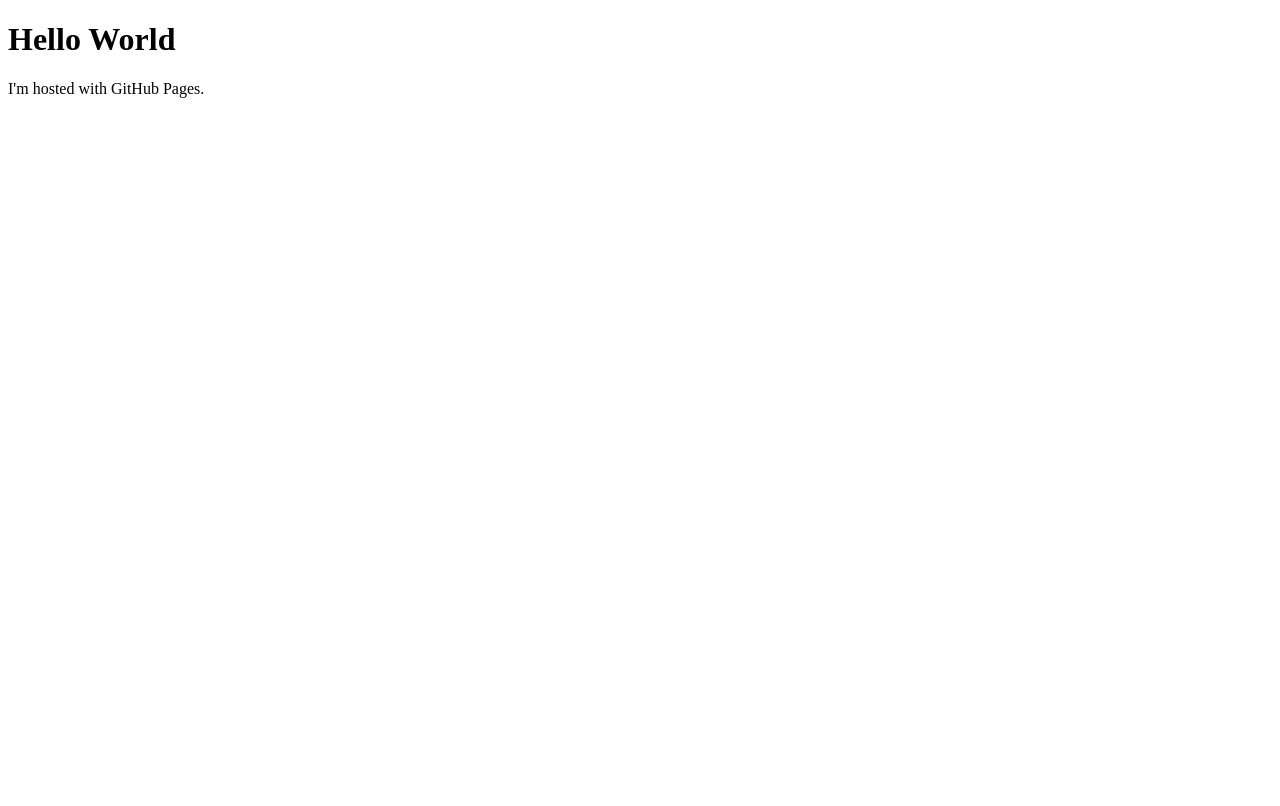
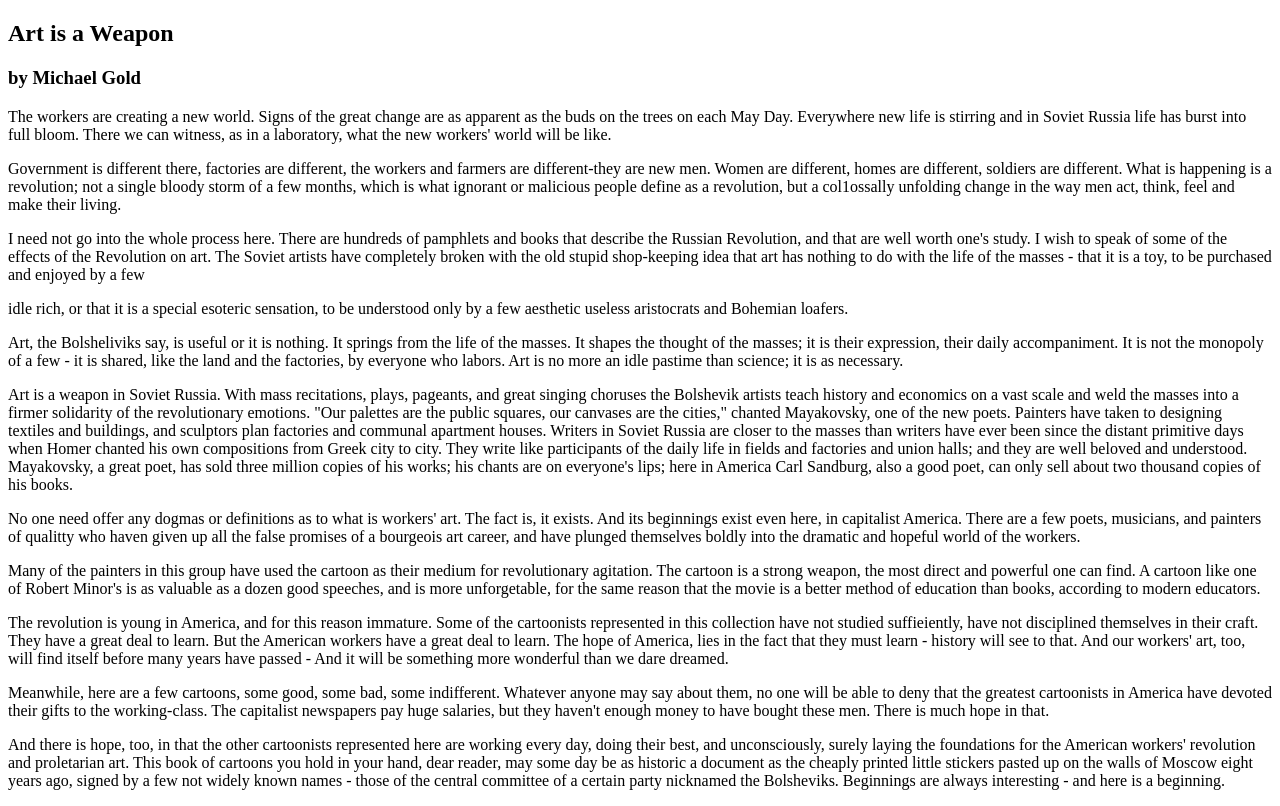
Before and after one commit to bigprosody/bigprosody, a plain HTML site: page index.html in a window 1280 px wide. Drawn offline with Linux system fonts and the light colour scheme.

Commit message:
Update index.html

```diff
--- a/index.html
+++ b/index.html
@@ -1,7 +1,27 @@
 <!DOCTYPE html>
 <html>
 <body>
-<h1>Hello World</h1>
-<p>I'm hosted with GitHub Pages.</p>
+<h2>Art is a Weapon</h2>
+<h3>by Michael Gold</h3>
+
+<p>The workers are creating a new world. Signs of the great change are as apparent as the buds on the trees on each May Day. Everywhere new life is stirring and in Soviet Russia life has burst into full bloom. There we can witness, as in a laboratory, what the new workers' world will be like.</p>
+
+<p>Government is different there, factories are different, the workers and farmers are different-they are new men. Women are different, homes are different, soldiers are different. What is happening is a revolution; not a single bloody storm of a few months, which is what ignorant or malicious people define as a revolution, but a col1ossally unfolding change in the way men act, think, feel and make their living.</p>
+
+<p>I need not go into the whole process here. There are hundreds of pamphlets and books that describe the Russian Revolution, and that are well worth one's study. I wish to speak of some of the effects of the Revolution on art. The Soviet artists have completely broken with the old stupid shop-keeping idea that art has nothing to do with the life of the masses - that it is a toy, to be purchased and enjoyed by a few</p> idle rich, or that it is a special esoteric sensation, to be understood only by a few aesthetic useless aristocrats and Bohemian loafers.
+
+<p>Art, the Bolsheliviks say, is useful or it is nothing. It springs from the life of the masses. It shapes the thought of the masses; it is their expression, their daily accompaniment. It is not the monopoly of a few - it is shared, like the land and the factories, by everyone who labors. Art is no more an idle pastime than science; it is as necessary.</p>
+
+<p>Art is a weapon in Soviet Russia. With mass recitations, plays, pageants, and great singing choruses the Bolshevik artists teach history and economics on a vast scale and weld the masses into a firmer solidarity of the revolutionary emotions. "Our palettes are the public squares, our canvases are the cities," chanted Mayakovsky, one of the new poets. Painters have taken to designing textiles and buildings, and sculptors plan factories and communal apartment houses. Writers in Soviet Russia are closer to the masses than writers have ever been since the distant primitive days when Homer chanted his own compositions from Greek city to city. They write like participants of the daily life in fields and factories and union halls; and they are well beloved and understood. Mayakovsky, a great poet, has sold three million copies of his works; his chants are on everyone's lips; here in America Carl Sandburg, also a good poet, can only sell about two thousand copies of his books.</p>
+
+<p>No one need offer any dogmas or definitions as to what is workers' art. The fact is, it exists. And its beginnings exist even here, in capitalist America. There are a few poets, musicians, and painters of qualitty who haven given up all the false promises of a bourgeois art career, and have plunged themselves boldly into the dramatic and hopeful world of the workers.</p>
+
+<p>Many of the painters in this group have used the cartoon as their medium for revolutionary agitation. The cartoon is a strong weapon, the most direct and powerful one can find. A cartoon like one of Robert Minor's is as valuable as a dozen good speeches, and is more unforgetable, for the same reason that the movie is a better method of education than books, according to modern educators.</p>
+
+<p>The revolution is young in America, and for this reason immature. Some of the cartoonists represented in this collection have not studied suffieiently, have not disciplined themselves in their craft. They have a great deal to learn. But the American workers have a great deal to learn. The hope of America, lies in the fact that they must learn - history will see to that. And our workers' art, too, will find itself before many years have passed - And it will be something more wonderful than we dare dreamed.</p>
+
+<p>Meanwhile, here are a few cartoons, some good, some bad, some indifferent. Whatever anyone may say about them, no one will be able to deny that the greatest cartoonists in America have devoted their gifts to the working-class. The capitalist newspapers pay huge salaries, but they haven't enough money to have bought these men. There is much hope in that.</p>
+
+<p>And there is hope, too, in that the other cartoonists represented here are working every day, doing their best, and unconsciously, surely laying the foundations for the American workers' revolution and proletarian art. This book of cartoons you hold in your hand, dear reader, may some day be as historic a document as the cheaply printed little stickers pasted up on the walls of Moscow eight years ago, signed by a few not widely known names - those of the central committee of a certain party nicknamed the Bolsheviks. Beginnings are always interesting - and here is a beginning.</p>
 </body>
 </html>
```
